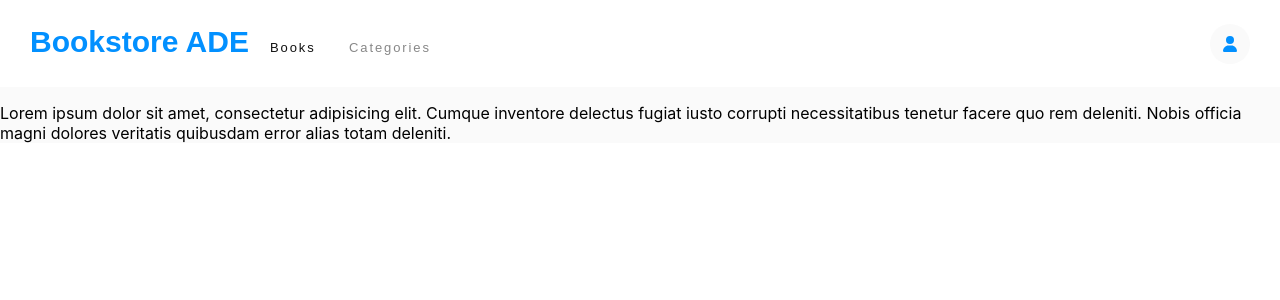
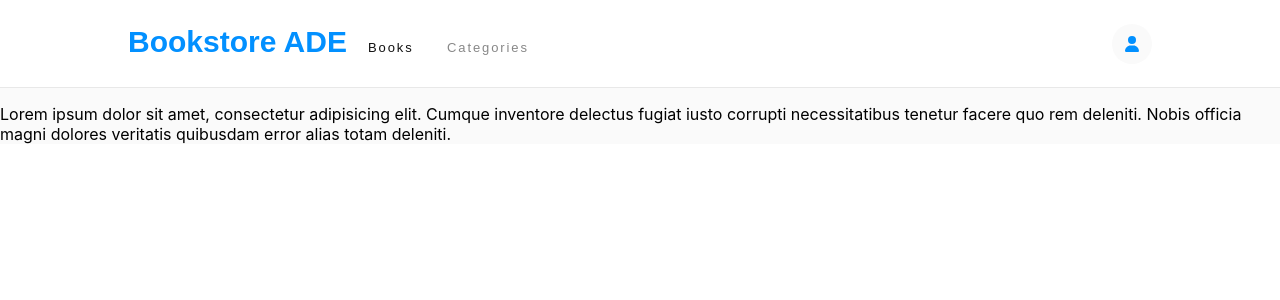
Before and after one commit to adeola003/bookstore, a React (Create React App) app: page /categories in a window 1280 px wide. Shown: the top 300 px of the page. Built offline with nearby package versions, Linux system fonts and the light colour scheme.

Commit message:
remove text from the circle and fix hr touching the bottom of the container

```diff
--- a/src/App.css
+++ b/src/App.css
@@ -4,10 +4,16 @@
 
 .navbar {
   background-color: #fff;
+  border-bottom: solid 1px #e8e8e8;
+}
+
+.nav-elements {
+  width: 80%;
+  background-color: #fff;
   display: flex;
   align-items: baseline;
-  padding-right: 30px;
-  padding-left: 30px;
+  margin: 0 auto;
+  box-sizing: border-box;
 }
 
 .links-container {
@@ -157,7 +163,6 @@
 .remove {
   width: 4.563rem;
   height: 1.188rem;
-  margin: 0.188rem 0.938rem 0.125rem 0;
   font-family: "RobotoSlab", sans-serif;
   font-size: 0.875rem;
   font-weight: 300;
@@ -168,6 +173,7 @@
   color: #4386bf;
   border: none;
   background: none;
+  padding-left: 0;
 }
 
 .comment {
@@ -204,14 +210,15 @@
 
 .book-btns {
   display: flex;
-  align-items: center;
 }
 
 .Line-2 {
+  position: relative;
   width: 0.125rem;
-  height: 1.5rem;
+  height: 1.1rem;
   margin: 0.75rem 1.063rem 0 0.938rem;
   border: solid 1px #e8e8e8;
+  bottom: 10px;
 }
 
 .Completed {
--- a/src/components/BookProgress.jsx
+++ b/src/components/BookProgress.jsx
@@ -29,10 +29,6 @@ const BookProgress = () => {
           strokeLinecap="round"
           fill="none"
         />
-        <text x="50%" y="50%" textAnchor="middle" dy=".3em" fontSize="16">
-          {randomPercentage}
-          %
-        </text>
       </svg>
       <p>
         {randomPercentage}
--- a/src/components/Navbar.jsx
+++ b/src/components/Navbar.jsx
@@ -3,12 +3,14 @@ import { faUser } from '@fortawesome/free-solid-svg-icons';
 
 const Navbar = () => (
   <nav className="navbar">
-    <h1>Bookstore ADE</h1>
-    <div className="links-container">
-      <a className="links BOOKS" href="/">Books</a>
-      <a className="links CATEGORIES" href="/categories">Categories</a>
+    <div className="nav-elements">
+      <h1>Bookstore ADE</h1>
+      <div className="links-container">
+        <a className="links BOOKS" href="/">Books</a>
+        <a className="links CATEGORIES" href="/categories">Categories</a>
+      </div>
+      <div className="faUser"><FontAwesomeIcon icon={faUser} /></div>
     </div>
-    <div className="faUser"><FontAwesomeIcon icon={faUser} /></div>
   </nav>
 );
 
```
